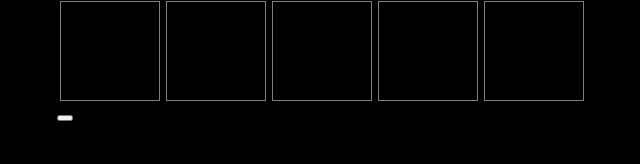
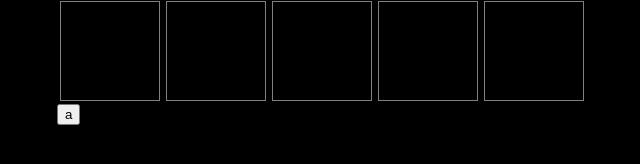
Before and after one commit to mathildemouw/wordle, a React (Create React App) app: page / in a window 1280 px wide. Shown: the part 540-704 px from the top of the page, without its empty margins (318-958 px from the left). Built offline with nearby package versions, Linux system fonts and the light colour scheme.

Commit message:
start using hooks for letter selection

```diff
--- a/src/index.jsx
+++ b/src/index.jsx
@@ -1,25 +1,13 @@
-import React from 'react';
+import React, { useState, useEffect } from 'react';
 import ReactDOM from 'react-dom';
 import './index.css';
 
-class Square extends React.Component {
-  render() {
+function Square () {
     return (
       <button
       className={"square"}>
       </button>
     )
-  }
-}
-
-class LetterOption extends React.Component {
-  render() {
-    return (
-      <button
-      className={"letter"}>
-      </button>
-    )
-  }
 }
 
 class AnswerBoard extends React.Component {
@@ -81,18 +69,16 @@ class AnswerBoard extends React.Component {
   }
 }
 
-class LetterSelection extends React.Component {
-  renderLetterOption(i) {
-    return <LetterOption letter={i}/>;
-  }
-  render(){
-    return(
-      <div>
-      {this.renderLetterOption("a")}
-      </div>
-    )
-  }
+
+function LetterSelection () {
+  const [letter, setLetter] = useState("a")
+
+  return(
+    <div><button>{letter}</button>
+    </div>
+  )
 }
+
 class Game extends React.Component {
   render(){
     return (
```
